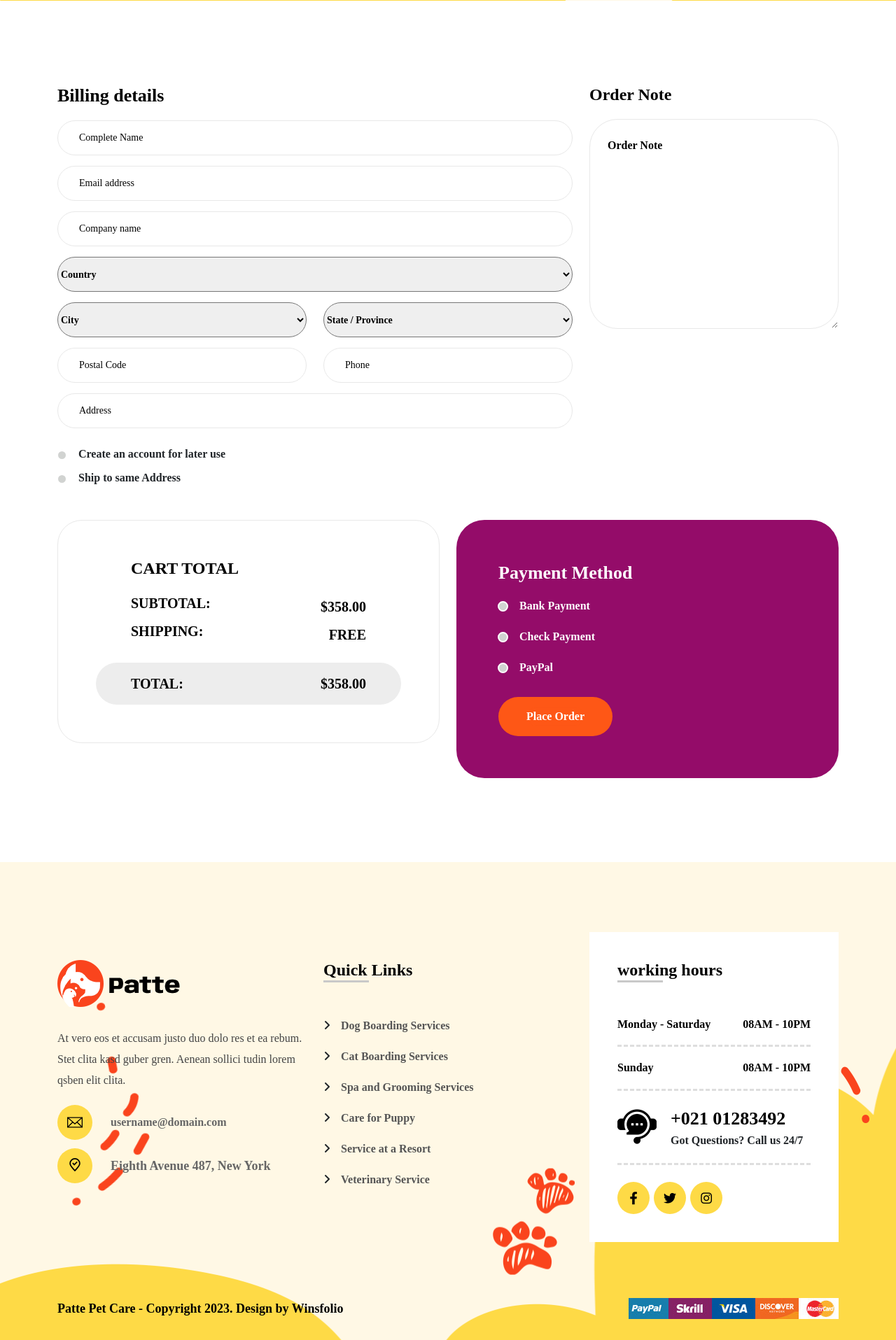
After one commit to kawsaruddinpatoary/patte, a Django app: page /checkout/ in a window 1280 px wide. The commit adds this page. Shown: the part 519-2434 px from the top of the page at 70% size. Run offline with Django 5.2, Linux system fonts and the light colour scheme; some libraries are stand-ins or nearby versions; some web fonts are replaced.

Commit message:
checkout page implement

```diff
--- a/main/urls.py
+++ b/main/urls.py
@@ -16,4 +16,5 @@ urlpatterns = [
     path('products/', views.products, name='products'),
     path('product-details/', views.productDetails, name='product-details'),
     path('cart/', views.cart, name='cart'),
+    path('checkout/', views.checkout, name='checkout'),
 ]
--- a/main/views.py
+++ b/main/views.py
@@ -42,3 +42,6 @@ def productDetails(request):
 
 def cart(request):
     return render(request, 'ordering/cart.html')
+
+def checkout(request):
+    return render(request, 'ordering/checkout.html')
--- a/templates/base.html
+++ b/templates/base.html
@@ -120,7 +120,7 @@
                         <a href="{% url 'products' %}">our products</a>
                         <a href="{% url 'product-details' %}">product details</a>
                         <a href="{% url 'cart' %}">shop cart</a>
-                        <a href="cart-checkout.html">cart checkout</a>
+                        <a href="{% url 'checkout' %}">cart checkout</a>
                       </div>
                     </li>
                     <li class="navbar-dropdown menu-item-children">
@@ -206,7 +206,7 @@
                 <li><a href="{% url 'products' %}">our products</a></li>
                 <li><a href="{% url 'product-details' %}">product details</a></li>
                 <li><a href="{% url 'cart' %}">shop cart</a></li>
-                <li><a href="cart-checkout.html">cart checkout</a></li>
+                <li><a href="{% url 'checkout' %}">cart checkout</a></li>
 
               </ul>
 
--- /dev/null
+++ b/templates/ordering/checkout.html
@@ -0,0 +1,146 @@
+{% extends 'base.html' %}
+{% load static %}
+
+{% block title %} Checkout {% endblock %}
+
+{% block content %}
+
+{% include 'banner.html' with heading="Checkout" %}
+
+<section class="gap">
+    <div class="container">
+        <form class="checkout-meta donate-page">
+            <div class="row">
+                <div class="col-lg-8">
+                    <h3>Billing details</h3>
+                        <div class="col-lg-12">
+                            <input type="text" class="input-text " name="billing_name" placeholder="Complete Name">
+                            <input type="email" class="input-text " name="billing_email" placeholder="Email address">
+                            <input type="text" class="input-text " name="billing_company"  placeholder="Company name">
+                            <select name="billing_country" class="nice-select Advice country_to_state">
+                                <option>Country</option>
+                                <option>Select Topic 1</option>
+                                <option>Select Topic 2</option>
+                                <option>Select Topic 3</option>
+                                <option>Select Topic 4</option>
+                            </select>
+                            <div class="row">
+                            <div class="col-lg-6">
+                                <select name="billing_country" class="nice-select Advice city">
+                                    <option>City</option>
+                                    <option>Select Topic 1</option>
+                                    <option>Select Topic 2</option>
+                                    <option>Select Topic 3</option>
+                                    <option>Select Topic 4</option>
+                                </select>
+                            </div>
+                            <div class="col-lg-6">
+                                <select name="billing_country" class="nice-select Advice state province">
+                                    <option>State / Province</option>
+                                    <option>Select Topic 1</option>
+                                    <option>Select Topic 2</option>
+                                    <option>Select Topic 3</option>
+                                    <option>Select Topic 4</option>
+                                </select>
+                            </div>
+                            <div class="col-lg-6">
+                                <input type="text" name="Postal_Code" placeholder="Postal Code">
+                            </div>
+                            <div class="col-lg-6">
+                                <input type="tel" class="input-text " name="billing_phone"  placeholder="Phone">
+                            </div>
+                            </div>
+                            <input type="text" name="Address" placeholder="Address">
+                            <div class="ship-address">
+                                <div class="d-flex">
+                                <input type="radio" id="Create" name="Create" value="Create">
+                                <label for="Create">
+                                    Create an account for later use
+                                </label>
+                                </div>
+                                <div class="d-flex">
+                                <input type="radio" id="ShipAddress" name="Create" value="ShipAddress">
+                                <label for="ShipAddress">
+                                        Ship to same Address
+                                </label>
+                                </div>
+                            </div>
+                        </div>
+                </div>
+                <div class="col-lg-4">
+                    <div class="woocommerce-additional-fields">
+                        <h3>Order Note</h3>
+                        <textarea name="order_comments" class="input-text " placeholder="Order Note"></textarea>
+                    </div>
+                </div>
+            </div>
+            <div class="row mt-lg-5">
+                <div class="col-lg-6">
+                        <div class="cart_totals cart-Total">
+                            <h4>Cart Total</h4>
+                            <table class="shop_table_responsive">
+                                <tbody>
+                                    <tr class="cart-subtotal">
+                                        <th>Subtotal:</th>
+                                        <td>
+                                            <span class="woocommerce-Price-amount">
+                                            <bdi>
+                                                <span class="woocommerce-Price-currencySymbol">$</span>358.00
+                                            </bdi>
+                                            </span>
+                                        </td>
+                                    </tr>
+                                    <tr class="Shipping">
+                                        <th>Shipping:</th>
+                                        <td>
+                                            <span class="woocommerce-Price-amount amount">
+                                                free
+                                            </span>
+                                         </td>
+                                    </tr>
+                                    <tr class="Total">
+                                        <th>Total:</th>
+                                        <td>
+                                            <span class="woocommerce-Price-amount">
+                                            <bdi>
+                                                <span>$</span>358.00
+                                            </bdi>
+                                            </span>
+                                        </td>
+                                    </tr>
+                                </tbody>
+                            </table>
+                        </div>
+                </div>
+                <div class="col-lg-6">
+                    <div class="checkout-side">
+                        <h3>Payment Method</h3>
+                        <ul>
+                            <li>
+                                <input type="radio" id="Bank_Payment" name="Bank_Payment" value="Bank_Payment">
+                                <label for="Bank_Payment">
+                                        Bank Payment
+                                </label>
+                            </li>
+                            <li>
+                                <input type="radio" id="Check_Payment" name="Bank_Payment" value="Check_Payment">
+                                <label for="Check_Payment">
+                                        Check Payment
+                                </label>
+                            </li>
+                            <li>
+                                <input type="radio" id="PayPal" name="Bank_Payment" value="Check_Payment">
+                                <label for="PayPal">
+                                        PayPal
+                                </label>
+                            </li>
+                        </ul>
+                        <button type="submit" class="button">Place Order</button>
+                    </div>
+                </div>
+            </div>
+        </form>
+    </div>
+</section>
+
+{% endblock %}
```
